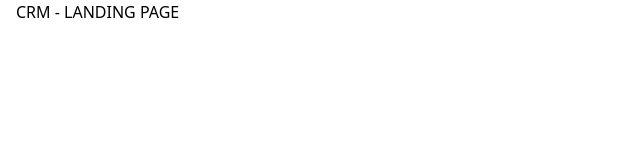
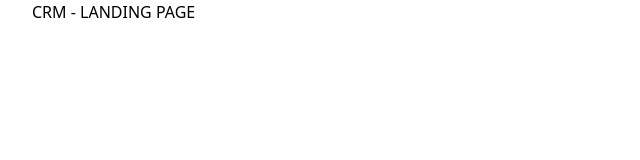
Before and after one commit to luisrca-tech/crm-landing-page, a Next.js app: page / in a window 1280 px wide. Shown: the top 160 px of the page, without its empty margins (0-640 px from the left). Built offline with nearby package versions, Linux system fonts and the light colour scheme.

Commit message:
💄 Feat: Update screens and responsive container

```diff
--- a/src/app/layout.tsx
+++ b/src/app/layout.tsx
@@ -1,6 +1,4 @@
 import '~/styles/globals.css';
-
-import { GeistSans } from 'geist/font/sans';
 
 export const metadata = {
   title: 'Create T3 App',
@@ -14,7 +12,7 @@ export default function RootLayout({
   children: React.ReactNode;
 }) {
   return (
-    <html lang="en" className={`${GeistSans.variable}`}>
+    <html lang="en">
       <body>{children}</body>
     </html>
   );
--- a/src/app/page.tsx
+++ b/src/app/page.tsx
@@ -1,4 +1,3 @@
-import Link from 'next/link';
 import { Container } from '~/components/Container';
 
 export default function HomePage() {
--- a/src/components/Container.tsx
+++ b/src/components/Container.tsx
@@ -7,6 +7,6 @@ interface ContainerProps {
 
 export function Container({ children }: ContainerProps) {
   return (
-    <div className="px-6 max-w-screen-2xl m-auto lg:px-4">{children}</div>
+    <div className="px-6 max-w-screen-2xl m-auto lg:px-8 3xl:px-0">{children}</div>
   )
 }
--- a/tailwind.config.ts
+++ b/tailwind.config.ts
@@ -5,8 +5,9 @@ export default {
   content: ['./src/**/*.tsx'],
   theme: {
     extend: {
-    maxWidth: {
-      'screen-2xl': '87.5rem',
+    screens: {
+      '2xl': '87.5rem',
+      '3xl': '100rem'
     },
     }
   },
```
Also changed, not shown: src/services/s3/uploadImage.ts (deleted).
